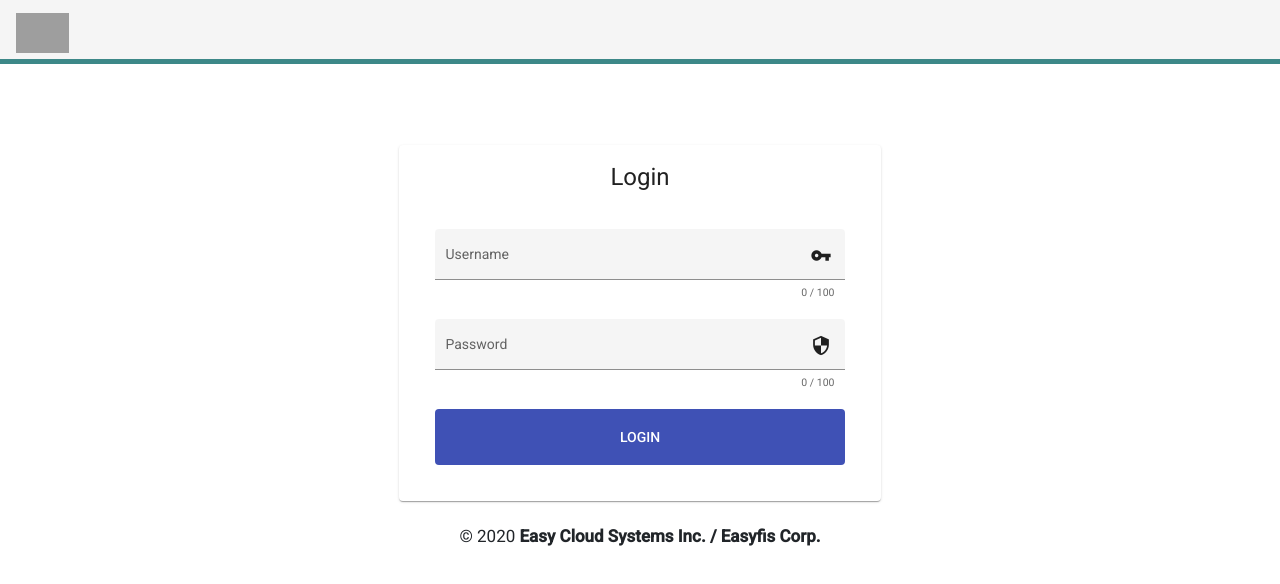
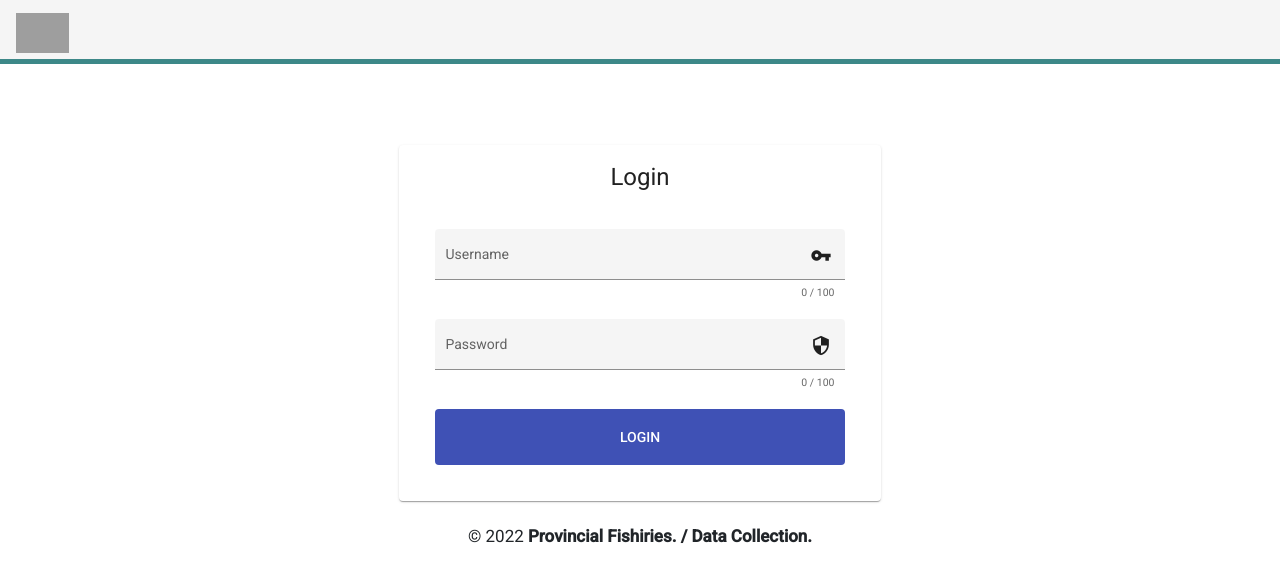
Before and after one commit to Reden27Gabrinez/pfo-data-collection-ui, an Angular app: page /security in a window 1280 px wide. Shown: the top 584 px of the page. Built offline with nearby package versions, Linux system fonts and the light colour scheme; grey boxes are pictures that could not be loaded.

Commit message:
update footer in login page

```diff
--- a/src/app/security/login/login.component.html
+++ b/src/app/security/login/login.component.html
@@ -52,7 +52,7 @@
             <br />
             <div style="width: 100%; text-align: center;">
                 <p style="margin-top: 5px; margin-bottom: 20px; font-size: 17px;">
-                    © 2020 <b>Easy Cloud Systems Inc. / Easyfis Corp.</b>
+                    © 2022 <b>Provincial Fishiries. / Data Collection.</b>
                 </p>
             </div>
         </div>
```
